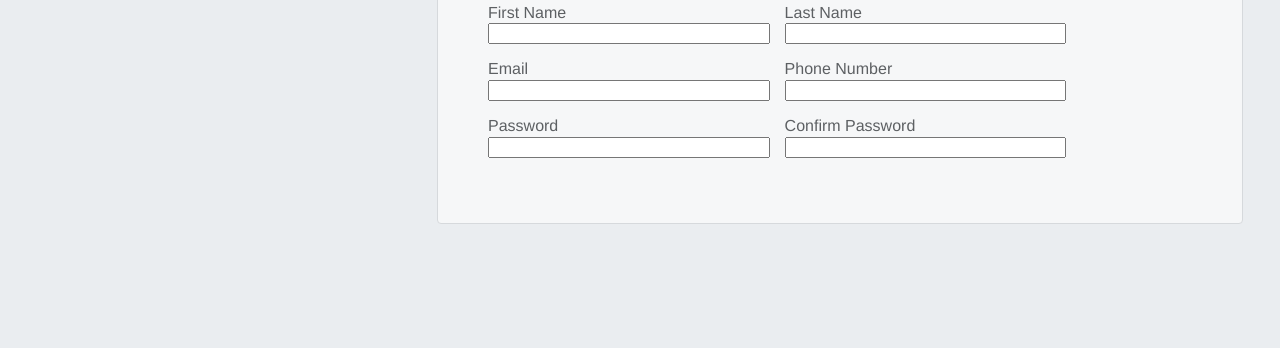
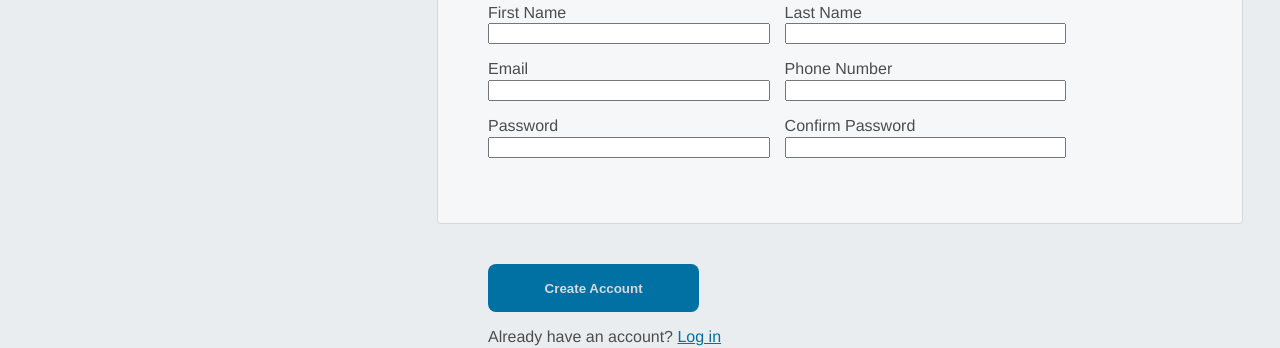
Before and after one commit to OliverVuong/SignUp-Form-Template, a plain HTML site: page index.html in a window 1280 px wide. Shown: the part 469-817 px from the top of the page. Drawn offline with Linux system fonts and the light colour scheme.

Commit message:
Create submission button

```diff
--- a/index.html
+++ b/index.html
@@ -64,6 +64,11 @@
                 </div>
             </div>
         </form>
+
+        <section class="button">
+            <button type="submit">Create Account</button>
+            <div>Already have an account? <a href="">Log in</a></div>
+        </section>
     </div>
 </body>
 </html>
--- a/style.css
+++ b/style.css
@@ -2,7 +2,7 @@ body {
     font-family: Helvetica, Arial, Sans-serif;
     margin: 0;
     display: flex;
-    color: #5D6063;
+    color: #4d4d4d;
     background-color: #EAEDF0;
     font-size: 16px;
     line-height: 1.3;
@@ -49,12 +49,18 @@ img {
 }
 
 .form-header,
+.signup-form,
+section {
+
+    width: 80%;
+}
+
+.form-header,
 .signup-form {
     background-color: #F6F7F8;
     border: 1px solid #D6D9DC;
     border-radius: 4px;
 
-    width: 80%;
     margin: 40px 0;
     padding: 50px;
 }
@@ -80,3 +86,22 @@ img {
     width: 40%;
     margin-right: 15px;
 }
+
+button {
+    margin-bottom: 15px;
+    height: 3rem;
+    width: 30%;
+    background-color: rgb(1, 112, 163);
+    color: #D6D9DC;
+    font-weight: 900;
+    border: none;
+    border-radius: 8px;
+}
+
+a {
+    color: rgb(1, 112, 163);
+}
+
+button:hover {
+    background-color: rgb(1, 112, 163);
+}
```
